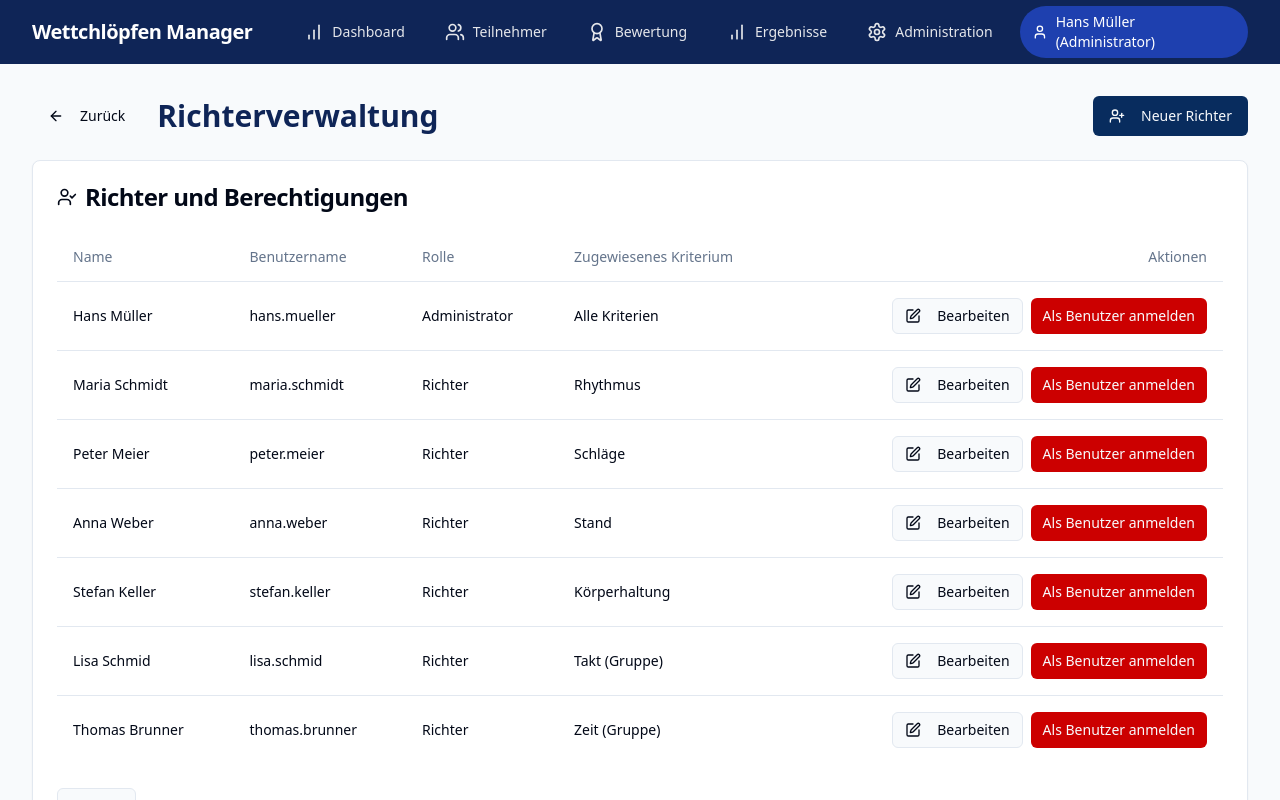
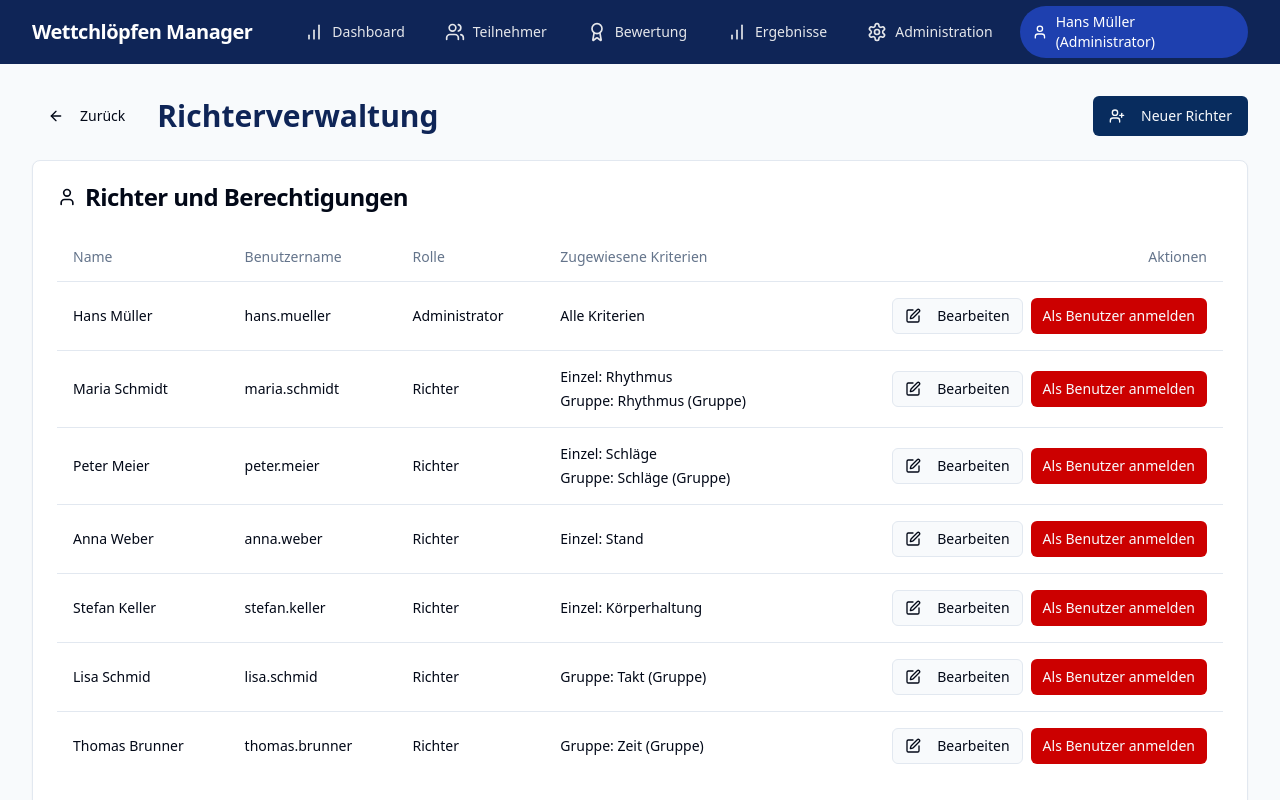
Before and after one commit to TAAVOER4/chlopfen-manager, a React (Vite) app: page /admin/judges in a window 1280 px wide. Shown: the top 800 px of the page. Built offline with nearby package versions, Linux system fonts and the light colour scheme.

Commit message:
Add judge criterion assignment
Allow assigning criteria to judges for individual and group scoring.

```diff
--- a/src/data/mockData.ts
+++ b/src/data/mockData.ts
@@ -1,4 +1,3 @@
-
 import { Participant, IndividualScore, GroupScore, Judge, Sponsor, Group } from '../types';
 import { determineCategory } from '../utils/categoryUtils';
 
@@ -83,35 +82,45 @@ export const mockJudges: Judge[] = [
     name: 'Hans Fischer',
     username: 'hans',
     role: 'admin',
-    assignedCriterion: 'whipStrikes'
+    assignedCriteria: {
+      individual: 'whipStrikes'
+    }
   },
   {
     id: 'j2',
     name: 'Maria Gerber',
     username: 'maria',
     role: 'judge',
-    assignedCriterion: 'rhythm'
+    assignedCriteria: {
+      individual: 'rhythm'
+    }
   },
   {
     id: 'j3',
     name: 'Peter Keller',
     username: 'peter',
     role: 'judge',
-    assignedCriterion: 'stance'
+    assignedCriteria: {
+      individual: 'stance'
+    }
   },
   {
     id: 'j4',
     name: 'Christine Wagner',
     username: 'christine',
     role: 'judge',
-    assignedCriterion: 'posture'
+    assignedCriteria: {
+      individual: 'posture'
+    }
   },
   {
     id: 'j5',
     name: 'Thomas Schneider',
     username: 'thomas',
     role: 'judge',
-    assignedCriterion: 'whipControl'
+    assignedCriteria: {
+      individual: 'whipControl'
+    }
   }
 ];
 
@@ -145,11 +154,9 @@ export const mockGroupScores: GroupScore[] = [
     groupId: 'g1',
     judgeId: 'j1',
     whipStrikes: 8,
-    rhythm1: 7,
-    rhythm2: 8,
-    tempo1: 8,
-    tempo2: 7,
-    timeSeconds: 43
+    rhythm: 7,
+    tempo: 8,
+    time: true
   }
 ];
 
--- a/src/data/mockJudges.ts
+++ b/src/data/mockJudges.ts
@@ -7,48 +7,62 @@ export const mockJudges: Judge[] = [
     name: 'Hans Müller',
     username: 'hans.mueller',
     role: 'admin',
-    assignedCriterion: undefined
+    assignedCriteria: undefined
   },
   {
     id: 'judge_2',
     name: 'Maria Schmidt',
     username: 'maria.schmidt',
     role: 'judge',
-    assignedCriterion: 'rhythm'
+    assignedCriteria: {
+      individual: 'rhythm',
+      group: 'rhythm'
+    }
   },
   {
     id: 'judge_3',
     name: 'Peter Meier',
     username: 'peter.meier',
     role: 'judge',
-    assignedCriterion: 'whipStrikes'
+    assignedCriteria: {
+      individual: 'whipStrikes',
+      group: 'whipStrikes'
+    }
   },
   {
     id: 'judge_4',
     name: 'Anna Weber',
     username: 'anna.weber',
     role: 'judge',
-    assignedCriterion: 'stance'
+    assignedCriteria: {
+      individual: 'stance'
+    }
   },
   {
     id: 'judge_5',
     name: 'Stefan Keller',
     username: 'stefan.keller',
     role: 'judge',
-    assignedCriterion: 'posture'
+    assignedCriteria: {
+      individual: 'posture'
+    }
   },
   {
     id: 'judge_6',
     name: 'Lisa Schmid',
     username: 'lisa.schmid',
     role: 'judge',
-    assignedCriterion: 'tempo'
+    assignedCriteria: {
+      group: 'tempo'
+    }
   },
   {
     id: 'judge_7',
     name: 'Thomas Brunner',
     username: 'thomas.brunner',
     role: 'judge',
-    assignedCriterion: 'time'
+    assignedCriteria: {
+      group: 'time'
+    }
   }
 ];
--- a/src/pages/Admin/JudgesPage.tsx
+++ b/src/pages/Admin/JudgesPage.tsx
@@ -1,3 +1,4 @@
+
 import React, { useState } from 'react';
 import { Link, useNavigate } from 'react-router-dom';
 import {
@@ -5,7 +6,8 @@ import {
   Edit,
   Save,
   UserPlus,
-  UserCheck
+  UserCheck,
+  User
 } from 'lucide-react';
 import { Button } from '@/components/ui/button';
 import {
@@ -32,8 +34,16 @@ import {
   SelectTrigger,
   SelectValue,
 } from "@/components/ui/select";
+import {
+  Tabs,
+  TabsContent,
+  TabsList,
+  TabsTrigger,
+} from "@/components/ui/tabs";
+import { Separator } from '@/components/ui/separator';
+import { Label } from '@/components/ui/label';
 import { mockJudges } from '@/data/mockJudges';
-import { Judge, CriterionKey } from '@/types';
+import { Judge, CriterionKey, GroupCriterionKey } from '@/types';
 import { useUser } from '@/contexts/UserContext';
 
 const JudgesPage = () => {
@@ -44,12 +54,17 @@ const JudgesPage = () => {
   const { impersonate } = useUser();
 
   // Available criteria for assignment
-  const availableCriteria: { value: string; label: string }[] = [
+  const individualCriteria: { value: CriterionKey; label: string }[] = [
     { value: 'whipStrikes', label: 'Schläge' },
     { value: 'rhythm', label: 'Rhythmus' },
     { value: 'stance', label: 'Stand' },
     { value: 'posture', label: 'Körperhaltung' },
     { value: 'whipControl', label: 'Geiselführung' },
+  ];
+
+  const groupCriteria: { value: GroupCriterionKey; label: string }[] = [
+    { value: 'whipStrikes', label: 'Schläge (Gruppe)' },
+    { value: 'rhythm', label: 'Rhythmus (Gruppe)' },
     { value: 'tempo', label: 'Takt (Gruppe)' },
     { value: 'time', label: 'Zeit (Gruppe)' },
   ];
@@ -90,7 +105,9 @@ const JudgesPage = () => {
       name: 'Neuer Richter',
       username: 'neuer.richter',
       role: 'judge',
-      assignedCriterion: 'rhythm'
+      assignedCriteria: {
+        individual: 'rhythm'
+      }
     };
 
     setJudges([...judges, newJudge]);
@@ -121,7 +138,7 @@ const JudgesPage = () => {
       <Card>
         <CardHeader>
           <CardTitle className="flex items-center">
-            <UserCheck className="h-5 w-5 mr-2" />
+            <User className="h-5 w-5 mr-2" />
             Richter und Berechtigungen
           </CardTitle>
         </CardHeader>
@@ -132,7 +149,7 @@ const JudgesPage = () => {
                 <TableHead>Name</TableHead>
                 <TableHead>Benutzername</TableHead>
                 <TableHead>Rolle</TableHead>
-                <TableHead>Zugewiesenes Kriterium</TableHead>
+                <TableHead>Zugewiesene Kriterien</TableHead>
                 <TableHead className="text-right">Aktionen</TableHead>
               </TableRow>
             </TableHeader>
@@ -179,25 +196,85 @@ const JudgesPage = () => {
                   </TableCell>
                   <TableCell>
                     {editingJudge?.id === judge.id && editingJudge.role === 'judge' ? (
+                      <div className="space-y-2">
+                        <div>
+                          <Label htmlFor="individual-criterion">Einzelwertung</Label>
                           <Select
-                        value={editingJudge.assignedCriterion || ''}
-                        onValueChange={(value) => setEditingJudge({...editingJudge, assignedCriterion: value as CriterionKey})}
+                            value={editingJudge.assignedCriteria?.individual || ''}
+                            onValueChange={(value) => {
+                              const updatedCriteria = {
+                                ...(editingJudge.assignedCriteria || {}),
+                                individual: value as CriterionKey
+                              };
+                              setEditingJudge({
+                                ...editingJudge,
+                                assignedCriteria: updatedCriteria
+                              });
+                            }}
                           >
                             <SelectTrigger className="w-full">
                               <SelectValue placeholder="Kriterium auswählen" />
                             </SelectTrigger>
                             <SelectContent>
-                          {availableCriteria.map((criterion) => (
+                              {individualCriteria.map((criterion) => (
                                 <SelectItem key={criterion.value} value={criterion.value}>
                                   {criterion.label}
                                 </SelectItem>
                               ))}
                             </SelectContent>
                           </Select>
+                        </div>
+
+                        <div>
+                          <Label htmlFor="group-criterion">Gruppenwertung</Label>
+                          <Select
+                            value={editingJudge.assignedCriteria?.group || ''}
+                            onValueChange={(value) => {
+                              const updatedCriteria = {
+                                ...(editingJudge.assignedCriteria || {}),
+                                group: value as GroupCriterionKey
+                              };
+                              setEditingJudge({
+                                ...editingJudge,
+                                assignedCriteria: updatedCriteria
+                              });
+                            }}
+                          >
+                            <SelectTrigger className="w-full">
+                              <SelectValue placeholder="Kriterium auswählen" />
+                            </SelectTrigger>
+                            <SelectContent>
+                              {groupCriteria.map((criterion) => (
+                                <SelectItem key={criterion.value} value={criterion.value}>
+                                  {criterion.label}
+                                </SelectItem>
+                              ))}
+                            </SelectContent>
+                          </Select>
+                        </div>
+                      </div>
                     ) : (
-                      judge.role === 'admin' ?
-                        'Alle Kriterien' :
-                        availableCriteria.find(c => c.value === judge.assignedCriterion)?.label || 'Nicht zugewiesen'
+                      <div className="space-y-1">
+                        {judge.role === 'admin' ? (
+                          'Alle Kriterien'
+                        ) : (
+                          <>
+                            {judge.assignedCriteria?.individual && (
+                              <div className="text-sm">
+                                <span className="font-medium">Einzel:</span> {' '}
+                                {individualCriteria.find(c => c.value === judge.assignedCriteria?.individual)?.label || 'Keine'}
+                              </div>
+                            )}
+                            {judge.assignedCriteria?.group && (
+                              <div className="text-sm">
+                                <span className="font-medium">Gruppe:</span> {' '}
+                                {groupCriteria.find(c => c.value === judge.assignedCriteria?.group)?.label || 'Keine'}
+                              </div>
+                            )}
+                            {!judge.assignedCriteria?.individual && !judge.assignedCriteria?.group && 'Keine Kriterien zugewiesen'}
+                          </>
+                        )}
+                      </div>
                     )}
                   </TableCell>
                   <TableCell className="text-right">
--- a/src/types/index.ts
+++ b/src/types/index.ts
@@ -48,7 +48,10 @@ export interface Judge {
   name: string;
   username: string;
   role: 'admin' | 'judge';
-  assignedCriterion?: CriterionKey | GroupCriterionKey;
+  assignedCriteria?: {
+    individual?: CriterionKey;
+    group?: GroupCriterionKey;
+  };
 }
 
 export interface Sponsor {
```
Lines whose indentation alone changed are shown as unchanged.
